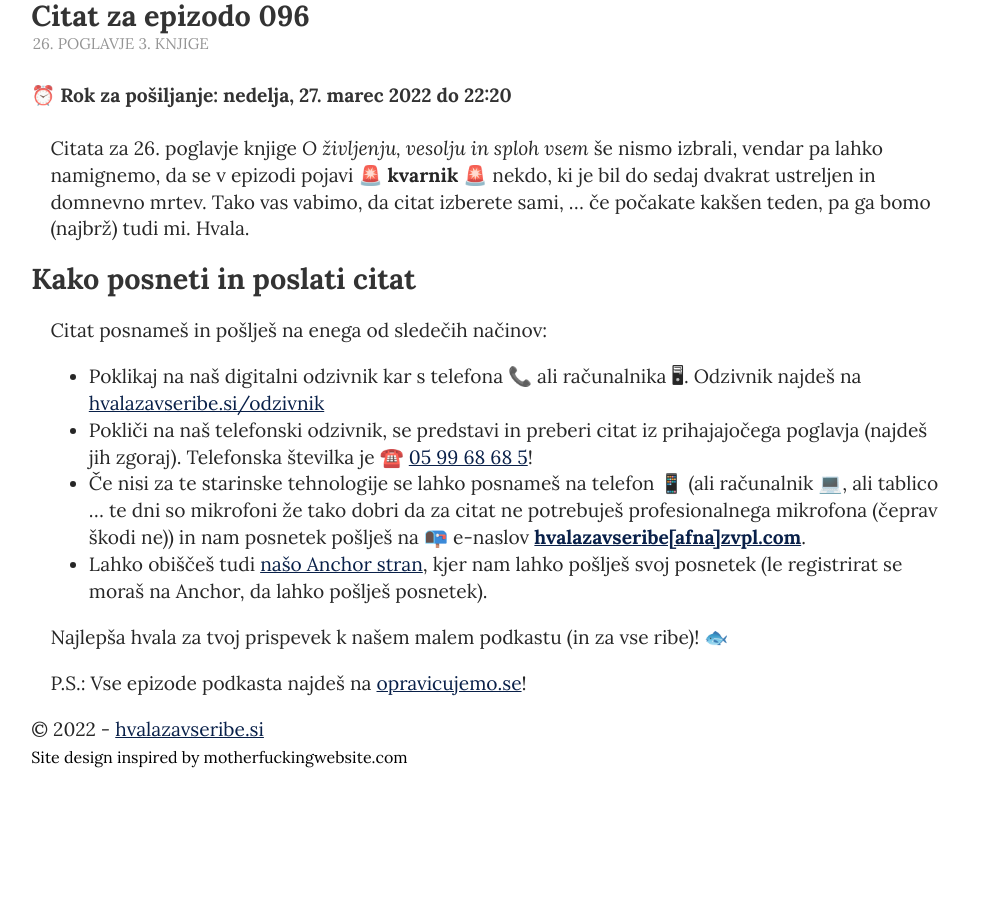
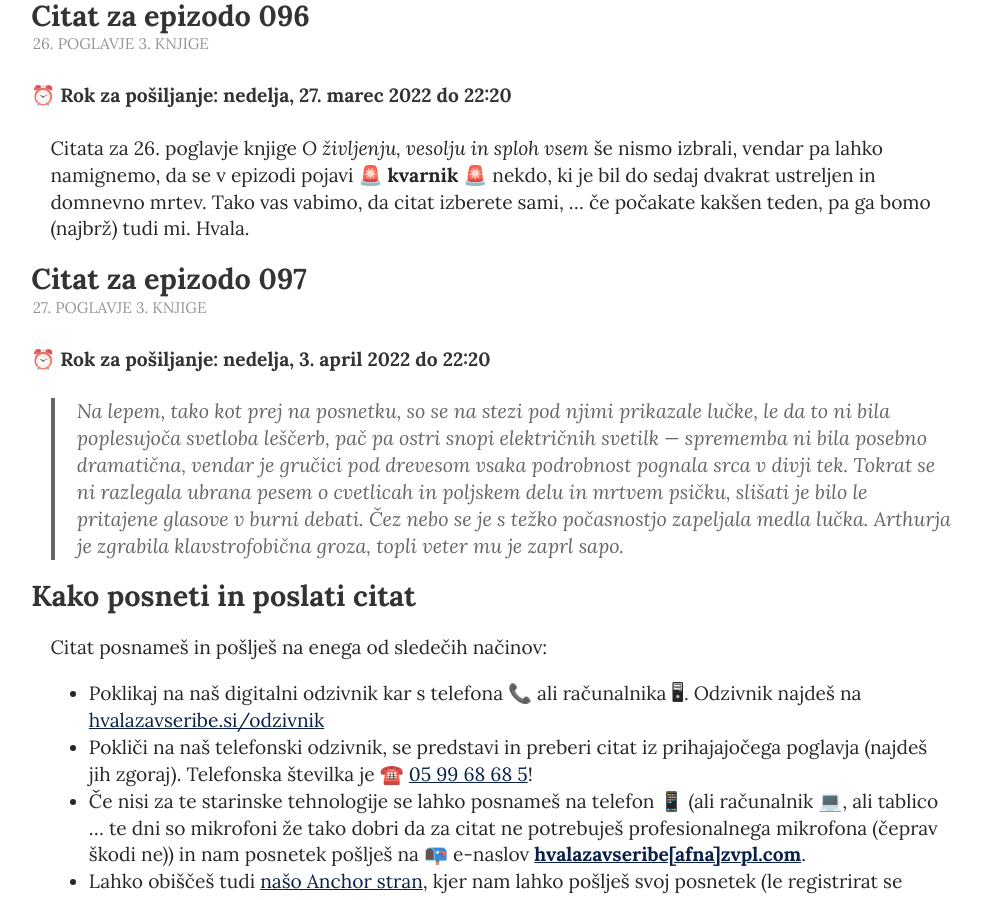
Before and after one commit to hvalazavseribe/hvalazavseribe.github.io, a Jekyll site: the page built from citat.md, in a window 1280 px wide and 900 px high, scrolled down 1131 px. Shown: the whole window, without its empty margins (148-1129 px from the left). Built offline with Jekyll 4.4.1, drawn with Linux system fonts in a browser that asks for light colours; before the commit the page ends 1902 px from its top, so only the background shows below that.

Commit message:
Update citat.md

```diff
--- a/citat.md
+++ b/citat.md
@@ -46,6 +46,15 @@ Več informacij, kako posneti in poslati citat pa [na dnu strani](https://hvalaz
 
 Citata za 26. poglavje knjige _O življenju, vesolju in sploh vsem_ še nismo izbrali, vendar pa lahko namignemo, da se v epizodi pojavi 🚨 **kvarnik** 🚨 nekdo, ki je bil do sedaj dvakrat ustreljen in domnevno mrtev. Tako vas vabimo, da citat izberete sami, ... če počakate kakšen teden, pa ga bomo (najbrž) tudi mi. Hvala.
 
+## Citat za epizodo 097
+
+### 27. poglavje 3. knjige
+
+#### Rok za pošiljanje: nedelja, 3. april 2022 do 22:20
+
+> Na lepem, tako kot prej na posnetku, so se na stezi pod njimi prikazale lučke, le da to ni bila poplesujoča svetloba leščerb, pač pa ostri snopi električnih svetilk — sprememba ni bila posebno dramatična, vendar je gručici pod drevesom vsaka podrobnost pognala srca v divji tek. Tokrat se ni razlegala ubrana pesem o cvetlicah in poljskem delu in mrtvem psičku, slišati je bilo le pritajene glasove v burni debati. Čez nebo se je s težko počasnostjo zapeljala medla lučka.
+> Arthurja je zgrabila klavstrofobična groza, topli veter mu je zaprl sapo.
+
 ## Kako posneti in poslati citat
 
 Citat posnameš in pošlješ na enega od sledečih načinov:
```
